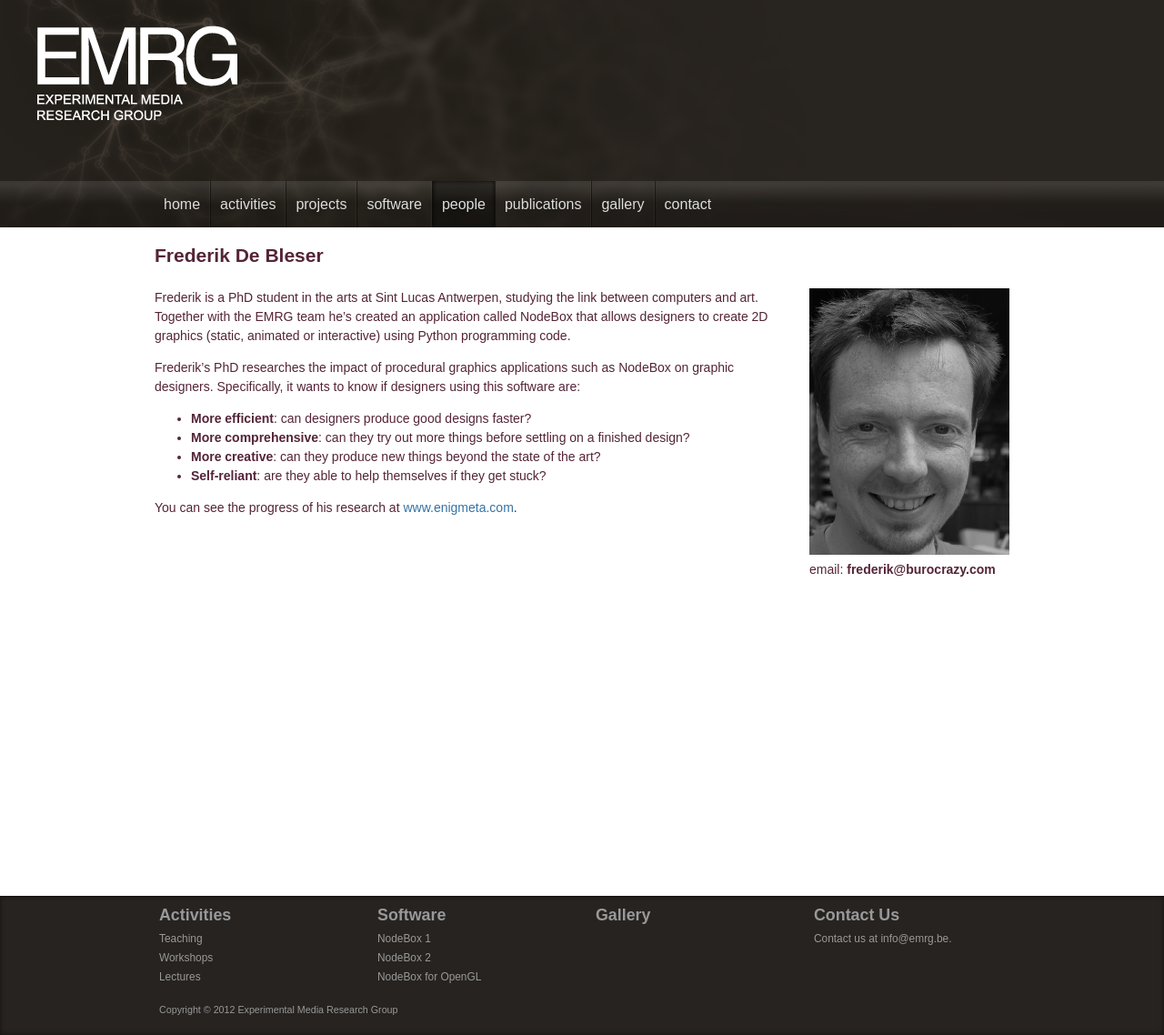
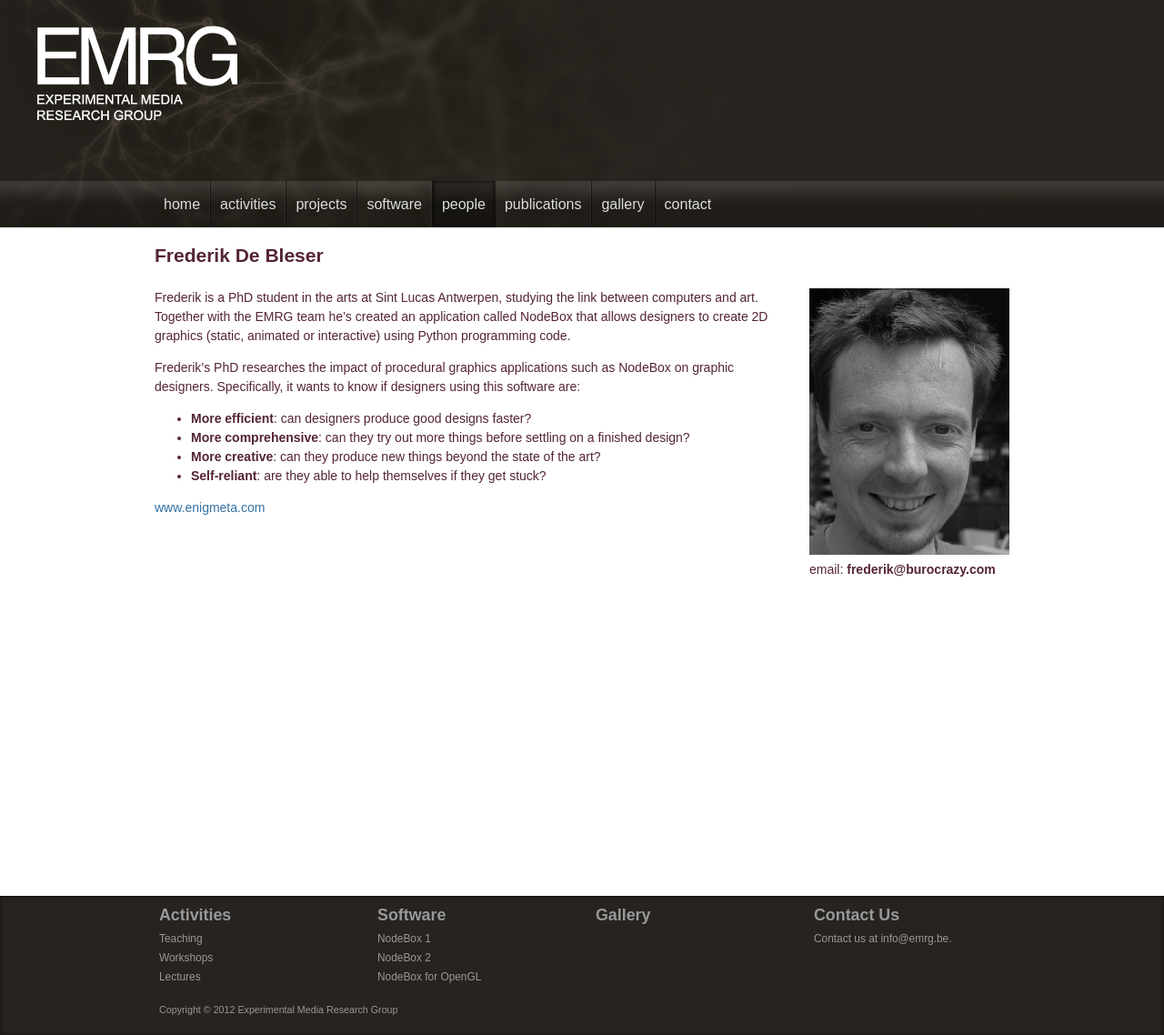
Before and after one commit to nodebox/emrg.be, a Jekyll site: the page built from people/frederik-de-bleser.md, in a window 1280 px wide. Shown: the whole page at 91% size. Built offline with Jekyll 4.4.1, drawn with Linux system fonts in a browser that asks for light colours; nearby versions of some CDN libraries.

Commit message:
Better links on people pages.

```diff
--- a/people/frederik-de-bleser.md
+++ b/people/frederik-de-bleser.md
@@ -15,6 +15,4 @@
 * **More creative**: can they produce new things beyond the state of the art?
 * **Self-reliant**: are they able to help themselves if they get stuck?
 
-You can see the progress of his research at [www.enigmeta.com][].
-
-[www.enigmeta.com]: http://www.enigmeta.com/
+[www.enigmeta.com](http://www.enigmeta.com)
```
Also changed, not shown: people/lucas-nijs.md (+1 -1 lines).
